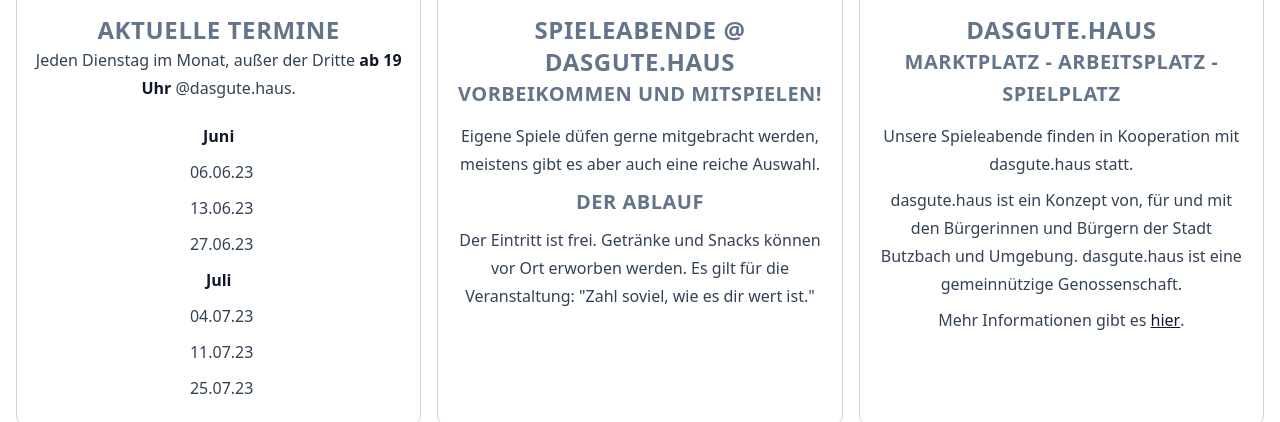
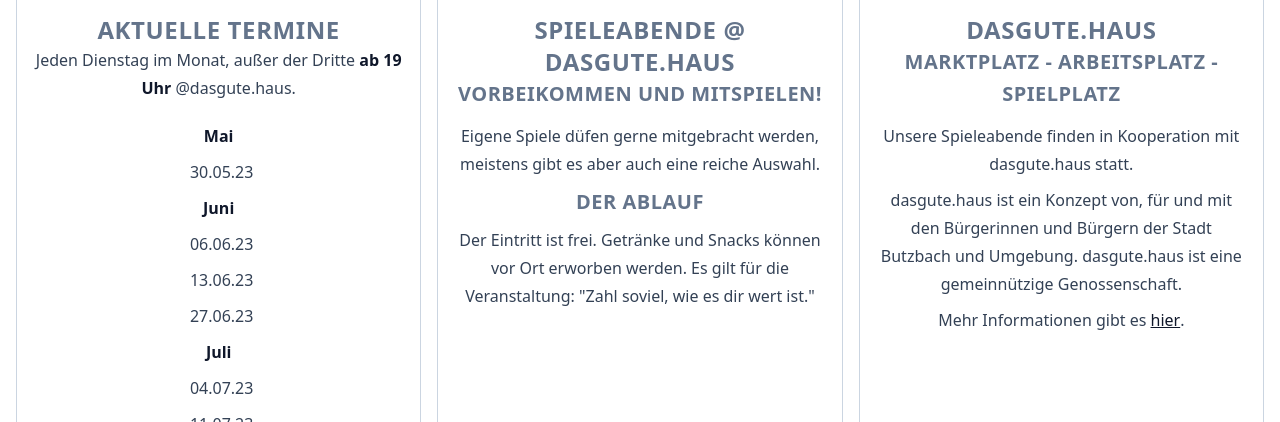
Before and after one commit to butzbach-spielt/butzbach-spielt-website, an Eleventy site: page src/index.html in a window 1280 px wide. Shown: the part 1007-1429 px from the top of the page. Built offline with nearby package versions, Linux system fonts and the light colour scheme; Eleventy itself is replaced by a stand-in of ours; files that its build step writes are made by us from their sources.

Commit message:
Update event-list.md
Readd 30.05.23

```diff
--- a/src/cards/event-list.md
+++ b/src/cards/event-list.md
@@ -8,6 +8,9 @@
 ---
 Jeden Dienstag im Monat, außer der Dritte **ab 19 Uhr** @dasgute.haus.
 
+**Mai**
+
+* 30.05.23
 
 **Juni**
 
```
